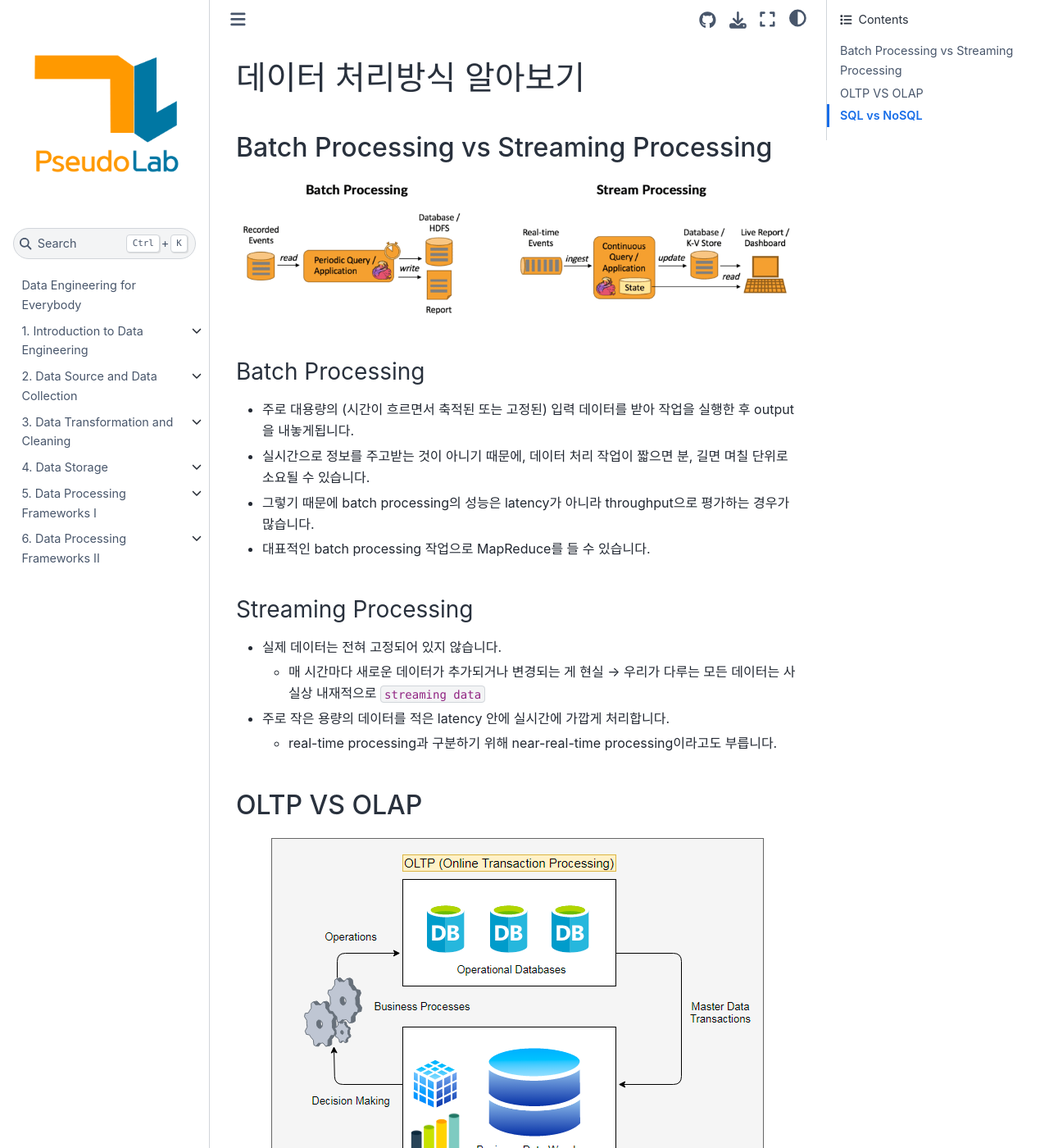
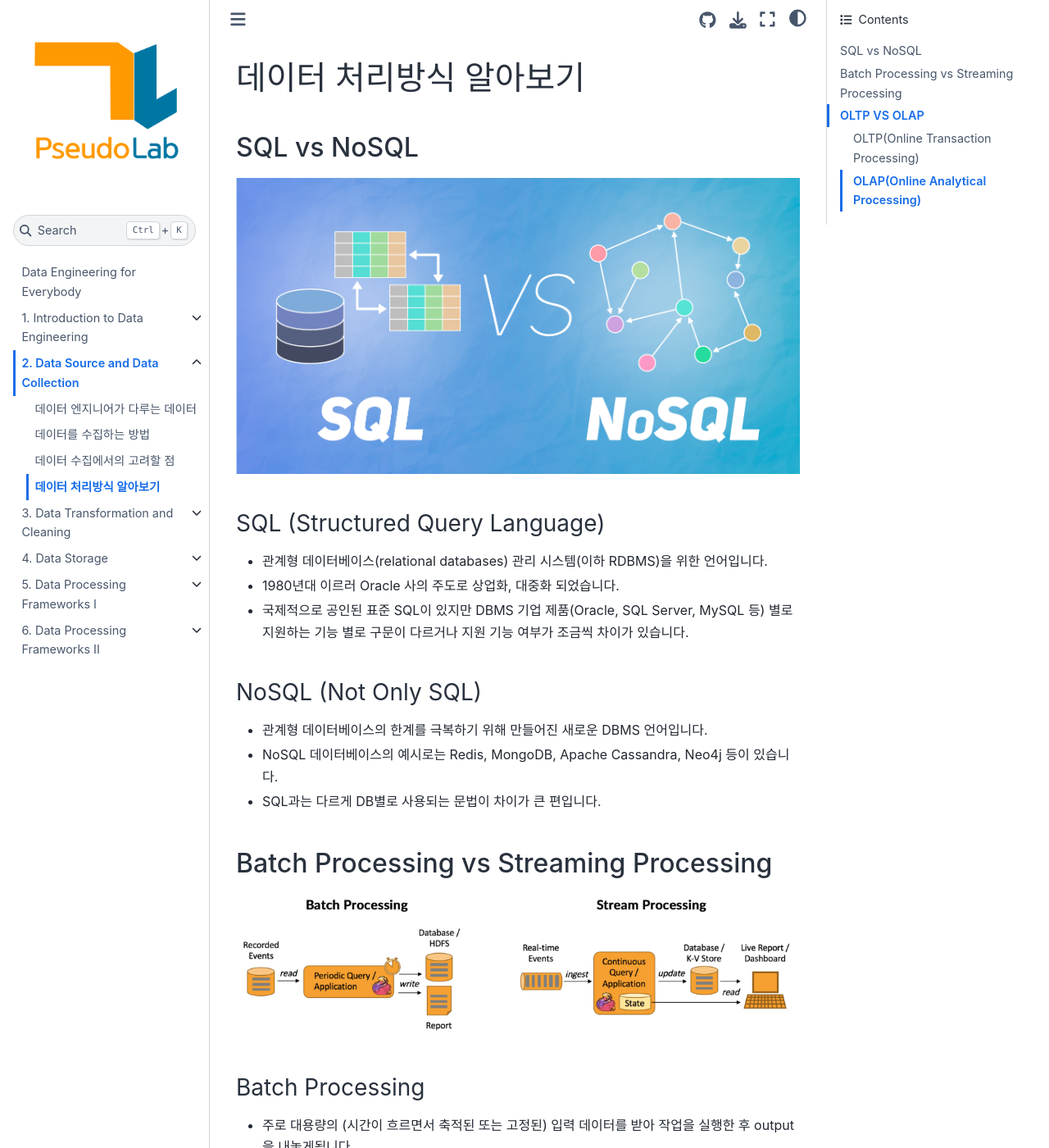
Before and after one commit to Pseudo-Lab/data-engineering-for-everybody, a Jupyter Book: the page built from book/docs/2_data_source_and_data_collection/template_sub_page4.md, in a window 1280 px wide and 1400 px high. Shown: the whole window at 82% size. Built offline with Jupyter Book 1.0.4 settings and Sphinx 7.4.7 and the Sphinx Book theme 1.1.4, drawn with Linux system fonts in a browser that asks for light colours; comment, search, counter and statistics services are not loaded; some of the changed text lies outside the part shown.

Commit message:
Edit Subpage4
SQL vs NoSQL 내용을 추가했습니다.

```diff
--- a/book/_toc.yml
+++ b/book/_toc.yml
@@ -9,6 +9,7 @@
   - file: docs/2_data_source_and_data_collection/template_sub_page1.md
   - file: docs/2_data_source_and_data_collection/template_sub_page2.md
   - file: docs/2_data_source_and_data_collection/template_sub_page3.md
+  - file: docs/2_data_source_and_data_collection/template_sub_page4.md
 - file: docs/3_data_transformation_and_cleaning/template_main_page.md
   sections:
   - file: docs/3_data_transformation_and_cleaning/template_sub_page.md
--- a/book/docs/2_data_source_and_data_collection/template_sub_page4.md
+++ b/book/docs/2_data_source_and_data_collection/template_sub_page4.md
@@ -1,4 +1,20 @@
 # 데이터 처리방식 알아보기
+
+## SQL vs NoSQL
+
+<img src="./images/sub_page4_3.png" align="center">
+
+### SQL (Structured Query Language)
+
+- 관계형 데이터베이스(relational databases) 관리 시스템(이하 RDBMS)을 위한 언어입니다.
+- 1980년대 이르러 Oracle 사의 주도로 상업화, 대중화 되었습니다.
+- 국제적으로 공인된 표준 SQL이 있지만 DBMS 기업 제품(Oracle, SQL Server, MySQL 등) 별로 지원하는 기능 별로 구문이 다르거나 지원 기능 여부가 조금씩 차이가 있습니다.
+
+### NoSQL (Not Only SQL)
+
+- 관계형 데이터베이스의 한계를 극복하기 위해 만들어진 새로운 DBMS 언어입니다.
+- NoSQL 데이터베이스의 예시로는 Redis, MongoDB, Apache Cassandra, Neo4j 등이 있습니다.
+- SQL과는 다르게 DB별로 사용되는 문법이 차이가 큰 편입니다.
 
 ## Batch Processing vs Streaming Processing
 
@@ -41,7 +57,3 @@
     - OLTP: 예를들어 `돈 차감` -> `상품구매` 과정에서 상품구매에 실패한다면 돈의 차감또한 RollBack되어야합니다.
     - OLAP: 예를들어 집계시 12시간이 걸리는 작업에서 한개의 작업이 실패했을 경우 모두 RollBack 하는 방법도 있지만 실패한 작업에 대해서 Log를 남기고 집계한 후 추후 실패한 작업에 대해 재집계를 수행하고 값을 수정하는 방법또한 있습니다.
         - ※ 단순 예시이며 OLAP에서도 원자성에 대해 고려하는것은 중요합니다. ※
-
-## SQL vs NoSQL
-
-<img src="./images/sub_page4_3.png" align="center">
```
